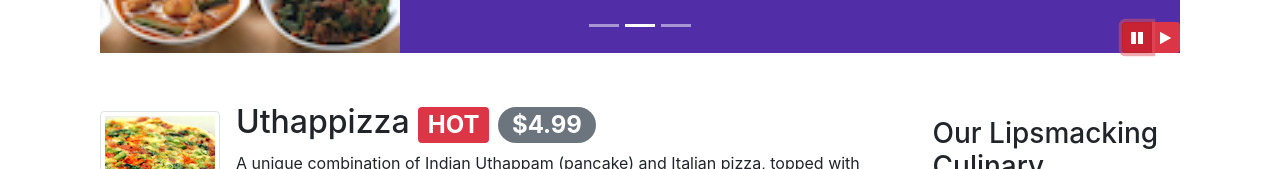
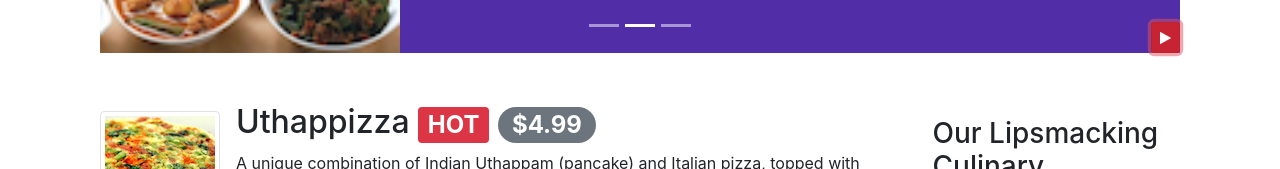
Before and after one commit to HarshaReddyVardhan/Bootstrap-assignment-1, a website: page conFusion/index.html in a window 1280 px wide. Both pictures are taken after a click on the button 1137 px from the left and 668 px from the top of the page. Shown: the part 631-800 px from the top of the page. Drawn offline with nearby package versions, Linux system fonts and the light colour scheme.

Commit message:
More Jquery: Single Play-Pause button

```diff
--- a/conFusion/index.html
+++ b/conFusion/index.html
@@ -224,14 +224,9 @@
             <a class="carousel-control-next" href="#mycarousel" role="button" data-slide="next">
               <span class="carousel-control-next-icon"></span>
             </a>
-            <div class="btn-group" id="carouselButton">
-              <button class="btn btn-danger btn-sm" id="carousel-pause" name="button">
-                <span class="fa fa-pause"></span>
+              <button class="btn btn-danger btn-sm" id="carouselButton" name="button">
+                <span id="carousel-button-id" class="fa fa-pause"></span>
               </button>
-              <button class="btn btn-danger btn-sm" id="carousel-play" name="button">
-                <span class="fa fa-play"></span>
-              </button>
-            </div>
           </div>
         <!-- </div> -->
       </div>
@@ -387,18 +382,25 @@
        <script>
         $(document).ready(function(){
 
-          $("#mycarousel").carousel({ interval:1500 });
-          $("#carousel-pause").click(function(){
-            $("#mycarousel").carousel('pause');
-          });
-          $("#carousel-play").click(function(){
-            $("#mycarousel").carousel('cycle');
+          $("#mycarousel").carousel({ interval:500 });
+
+          $("#carouselButton").click(function(){
+            if ($("#carouselButton").children("span").hasClass('fa-pause')) {
+              $("#mycarousel").carousel('pause');
+              $("#carouselButton").children("span").removeClass('fa-pause');
+              $("#carouselButton").children("span").addClass('fa-play');
+            }
+            else if ($("#carouselButton").children("span").hasClass('fa-play')){
+              $("#mycarousel").carousel('cycle');
+              $("#carouselButton").children("span").removeClass('fa-play');
+              $("#carouselButton").children("span").addClass('fa-pause');
+            }
           });
         });
     </script>
-       // <script src="https://code.jquery.com/jquery-3.2.1.slim.min.js" integrity="sha384-KJ3o2DKtIkvYIK3UENzmM7KCkRr/rE9/Qpg6aAZGJwFDMVNA/GpGFF93hXpG5KkN" crossorigin="anonymous"></script>
-       // <script src="https://cdnjs.cloudflare.com/ajax/libs/popper.js/1.12.9/umd/popper.min.js" integrity="sha384-ApNbgh9B+Y1QKtv3Rn7W3mgPxhU9K/ScQsAP7hUibX39j7fakFPskvXusvfa0b4Q" crossorigin="anonymous"></script>
-       // <script src="https://maxcdn.bootstrapcdn.com/bootstrap/4.0.0/js/bootstrap.min.js" integrity="sha384-JZR6Spejh4U02d8jOt6vLEHfe/JQGiRRSQQxSfFWpi1MquVdAyjUar5+76PVCmYl" crossorigin="anonymous"></script> -->
+       <!--  <script src="https://code.jquery.com/jquery-3.2.1.slim.min.js" integrity="sha384-KJ3o2DKtIkvYIK3UENzmM7KCkRr/rE9/Qpg6aAZGJwFDMVNA/GpGFF93hXpG5KkN" crossorigin="anonymous"></script>
+        <script src="https://cdnjs.cloudflare.com/ajax/libs/popper.js/1.12.9/umd/popper.min.js" integrity="sha384-ApNbgh9B+Y1QKtv3Rn7W3mgPxhU9K/ScQsAP7hUibX39j7fakFPskvXusvfa0b4Q" crossorigin="anonymous"></script>
+        <script src="https://maxcdn.bootstrapcdn.com/bootstrap/4.0.0/js/bootstrap.min.js" integrity="sha384-JZR6Spejh4U02d8jOt6vLEHfe/JQGiRRSQQxSfFWpi1MquVdAyjUar5+76PVCmYl" crossorigin="anonymous"></script> --> -->
 </body>
 
 </html>
```
